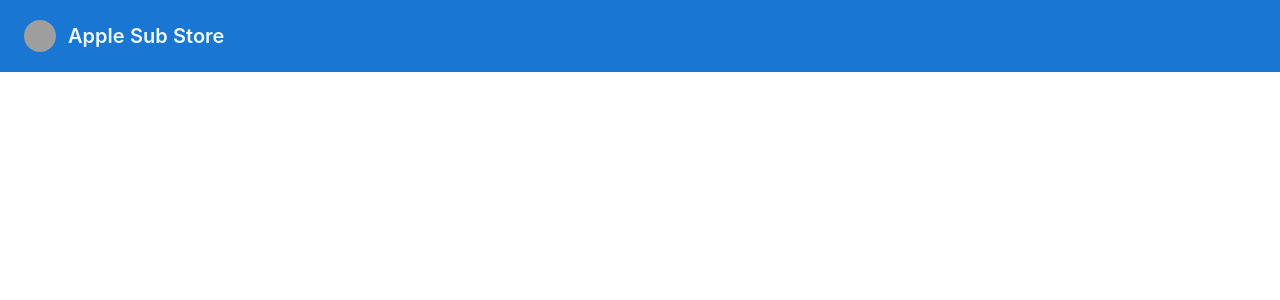
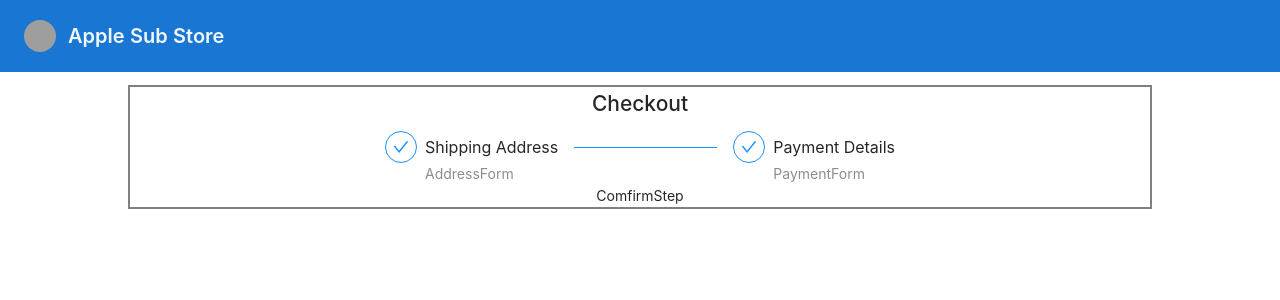
Before and after one commit to kwhong95/E-Commerce-App, a React (Create React App) app: page /checkout in a window 1280 px wide. Shown: the top 300 px of the page. Built offline with nearby package versions, Linux system fonts and the light colour scheme; no server answers; grey boxes are pictures that could not be loaded.

Commit message:
STEP8 Checkout Layout

```diff
--- a/src/App.js
+++ b/src/App.js
@@ -1,6 +1,6 @@
 import React, { useState, useEffect } from 'react'
 import { BrowserRouter as Router, Switch, Route } from 'react-router-dom'
-import { Navbar, Products, Cart } from './components';
+import { Navbar, Products, Cart, CheckoutForm } from './components';
 import { commerce } from './libs/commerce';
 
 
@@ -62,6 +62,9 @@ const App = () => {
             handleEmptyCart={handleEmptyCart}
           />
         </Route>
+        <Route exact path="/checkout">
+          <CheckoutForm />
+        </Route>
       </Switch>
     </Router>
   )
--- a/src/components/Cart/Cart.jsx
+++ b/src/components/Cart/Cart.jsx
@@ -34,7 +34,7 @@ const Cart = ({ cart, handleUpdateCartQty, handleRemoveFromCart, handleEmptyCart
           <h2>Subtotal: {cart.subtotal.formatted_with_symbol}</h2>
           <div>
             <Button className="emptyCartBtn" type="primary" danger onClick={handleEmptyCart}>EMPTY CART</Button>
-            <Button className="checkoutBtn" type="primary">CHECKOUT</Button>
+            <Link to="/checkout"><Button className="checkoutBtn" type="primary">CHECKOUT</Button></Link>
           </div>
         </div>
       </>
--- /dev/null
+++ b/src/components/Checkout/AddressForm.jsx
@@ -0,0 +1,11 @@
+import React from 'react'
+
+const AddressForm = () => {
+  return (
+    <div>
+      AddressForm
+    </div>
+  )
+}
+
+export default AddressForm;
--- /dev/null
+++ b/src/components/Checkout/CheckoutForm/CheckoutForm.css
@@ -0,0 +1,22 @@
+.toolbar {
+  height: 60px;
+}
+
+.container {
+  display: flex;
+}
+
+.checkoutForm {
+  display: flex;
+  position: absolute;
+  left: 10%;
+  align-items: center;
+  text-align: center;
+  flex-direction: column;
+  border: 2px solid gray;
+  width: 80%;
+}
+
+.stepForm {
+  width: 50%;
+}
--- /dev/null
+++ b/src/components/Checkout/CheckoutForm/CheckoutForm.jsx
@@ -0,0 +1,35 @@
+import React, { useState } from 'react'
+import { Steps } from 'antd';
+import AddressForm from '../AddressForm';
+import PaymentForm from '../PaymentForm';
+
+import './CheckoutForm.css';
+
+const { Step } = Steps;
+
+const CheckoutForm = () => {
+  const [activeStep, setActiveStep] = useState(2);
+
+  const ConfirmStep = () => {
+    return <div>ComfirmStep</div>
+  }
+  return (
+    <>
+      <div className="toolbar"/>
+      <main className="container">
+        <div className="checkoutForm">
+          <h2>Checkout</h2>
+          <div className="stepForm">
+            <Steps current={activeStep}>
+              <Step title="Shipping Address" description={<AddressForm />} />
+              <Step title="Payment Details" description={<PaymentForm />}/>
+            </Steps>
+            {activeStep === 2 && <ConfirmStep />}
+          </div>
+        </div>
+      </main>
+    </>
+  )
+}
+
+export default CheckoutForm;
--- /dev/null
+++ b/src/components/Checkout/PaymentForm.jsx
@@ -0,0 +1,11 @@
+import React from 'react'
+
+const PaymentForm = () => {
+  return (
+    <div>
+      PaymentForm
+    </div>
+  )
+}
+
+export default PaymentForm;
--- a/src/components/index.js
+++ b/src/components/index.js
@@ -1,3 +1,4 @@
 export { default as Products } from './Products/Products';
 export { default as Navbar } from './Navbar/Navbar';
 export { default as Cart } from './Cart/Cart';
+export { default as CheckoutForm } from './Checkout/CheckoutForm/CheckoutForm';
```
Also changed, not shown: 1 other file (tests, documents, lock files or other folders).
